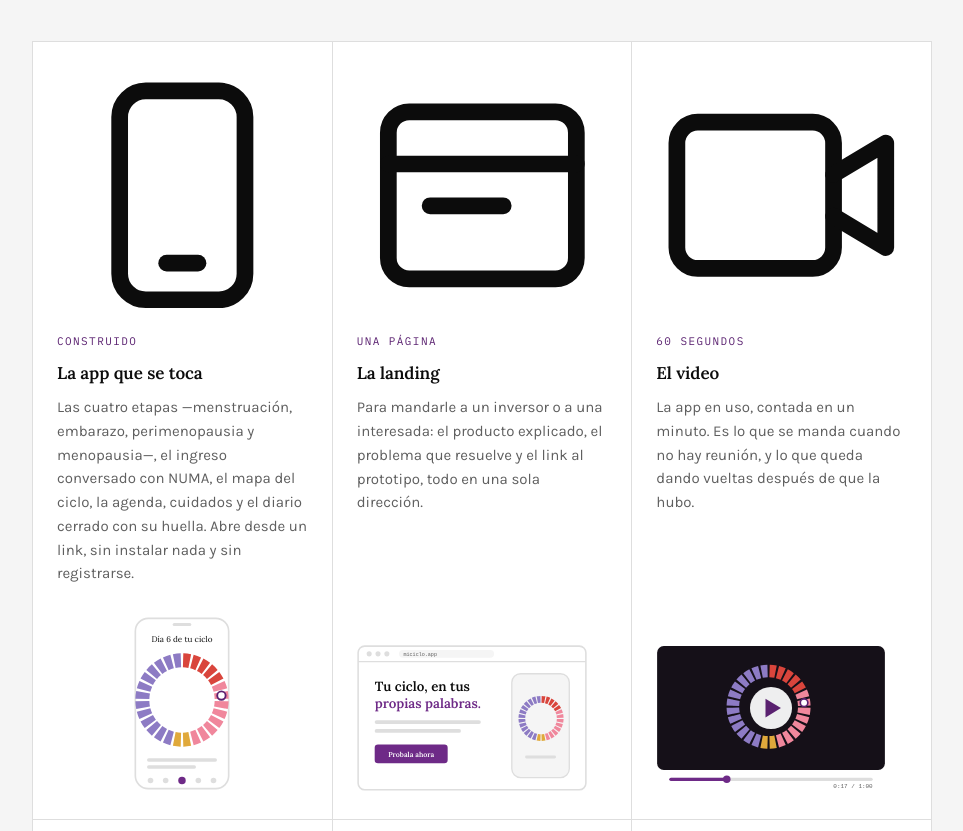
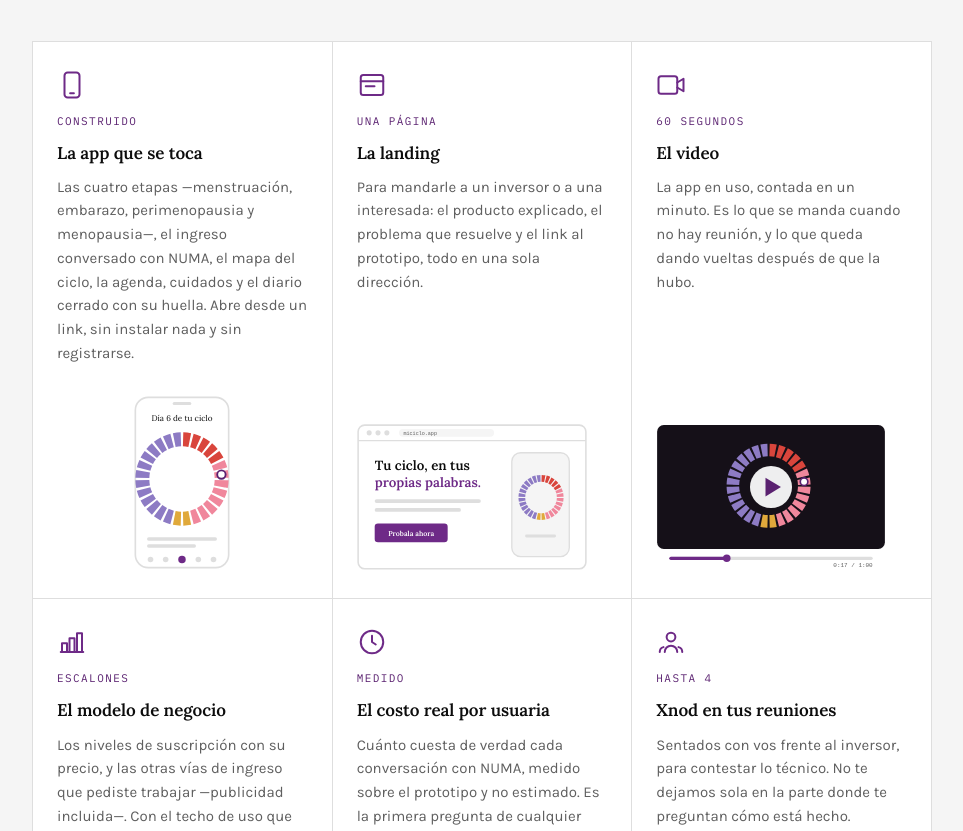
Before and after one commit to xnod-proyectos/mi-ciclo-mi-poder, a plain HTML site: page p/1sdek15tyb9a98/index.html in a window 1280 px wide. Shown: the part 6026-6857 px from the top of the page, without its empty margins (284-1247 px from the left). Drawn offline with Linux system fonts and the light colour scheme.

Commit message:
Los seis iconos de entregables median 300px: la clase del CSS no coincidia con la del marcado
Co-Authored-By: Claude Opus 5 <noreply@anthropic.com>

```diff
--- a/p/1sdek15tyb9a98/index.html
+++ b/p/1sdek15tyb9a98/index.html
@@ -972,6 +972,11 @@ body{padding-left:var(--side-w)}
 @media (min-width:821px) and (max-width:1040px){
   .deliv{grid-template-columns:repeat(2,minmax(0,1fr))}
 }
+
+/* La plantilla trae la regla `.deliv__i .ico{width:30px;height:30px}` pero el marcado usa
+   class="deliv__ico": el nombre no coincide y los seis SVG quedaban sin tamaño, ocupando
+   todo el ancho de la tarjeta (300px en teléfono). Se le da el tamaño que la regla quería. */
+.deliv__ico{width:30px;height:30px;flex:none;color:var(--signal)}
 </style>
 </head>
 <body><button class="burger" id="burger" aria-label="Abrir el índice" aria-expanded="false">
```
